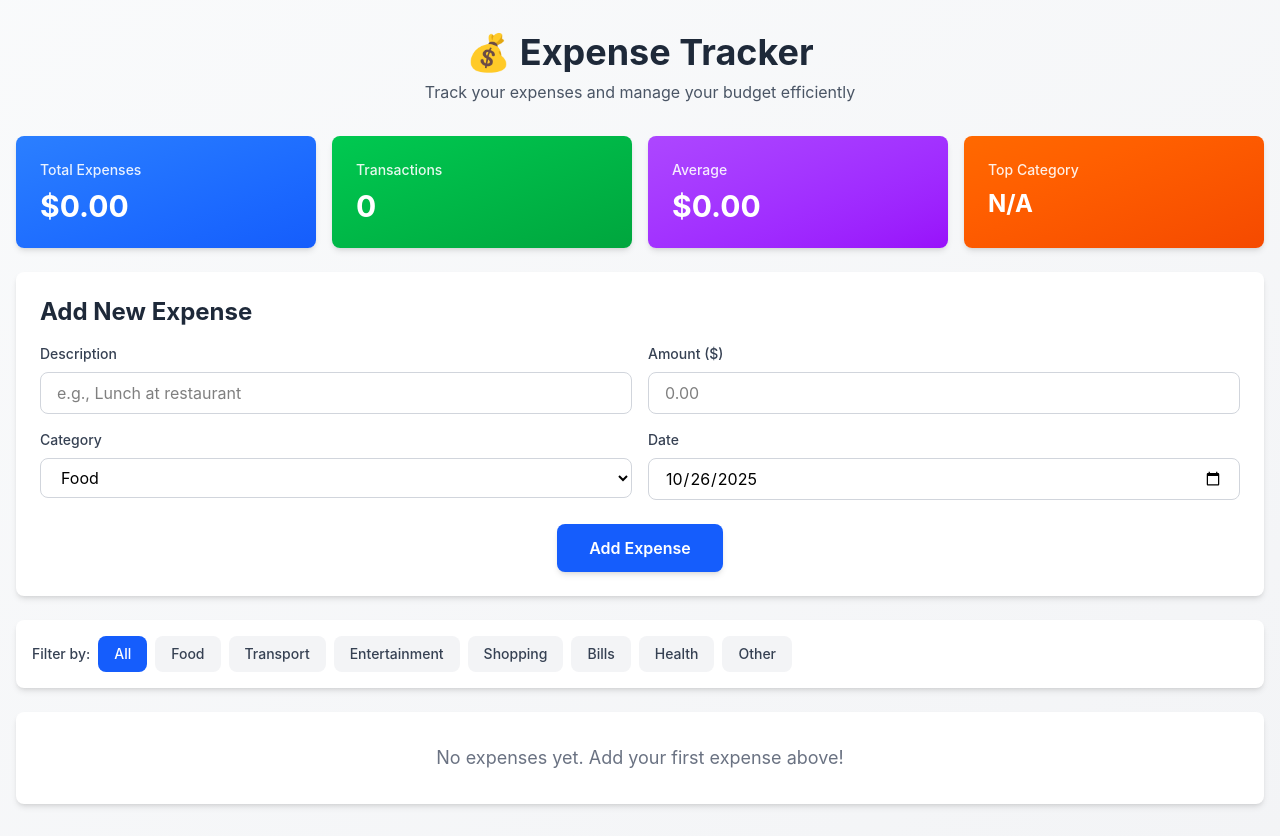
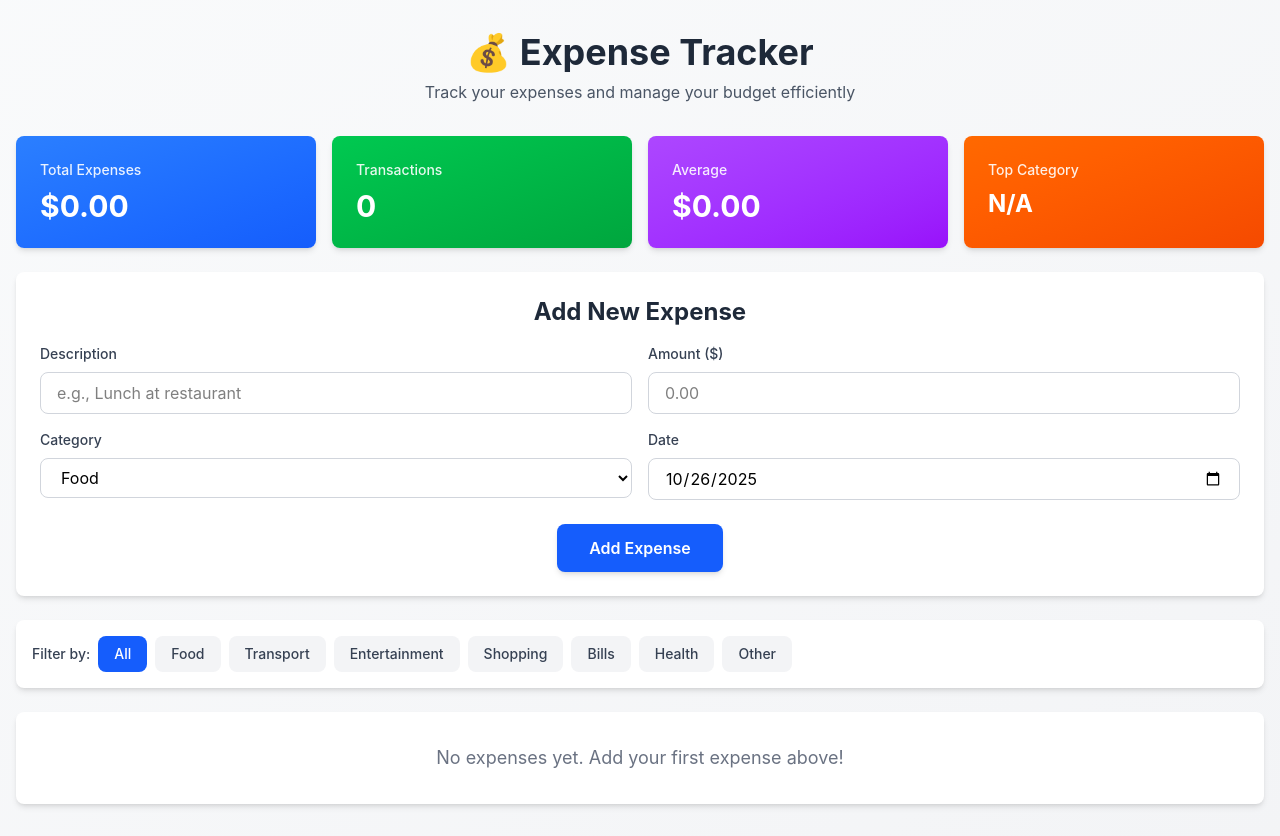
Before and after one commit to ferjbadev/expenseTracker, a React (Vite) app: page / in a window 1280 px wide. Built offline with nearby package versions, Linux system fonts and the light colour scheme.

Commit message:
Update ExpenseForm.tsx

```diff
--- a/src/components/ExpenseForm.tsx
+++ b/src/components/ExpenseForm.tsx
@@ -34,7 +34,7 @@ const ExpenseForm = ({ onAddExpense }: ExpenseFormProps) => {
 
   return (
     <form onSubmit={handleSubmit} className="bg-white rounded-lg shadow-md p-4 md:p-6 mb-6">
-      <h2 className="text-xl md:text-2xl font-bold text-gray-800 mb-3 md:mb-4 text-center md:text-left">Add New Expense</h2>
+      <h2 className="text-xl md:text-2xl font-bold text-gray-800 mb-3 md:mb-4 text-center">Add New Expense</h2>
 
       <div className="grid grid-cols-1 md:grid-cols-2 gap-4">
         <div>
```
